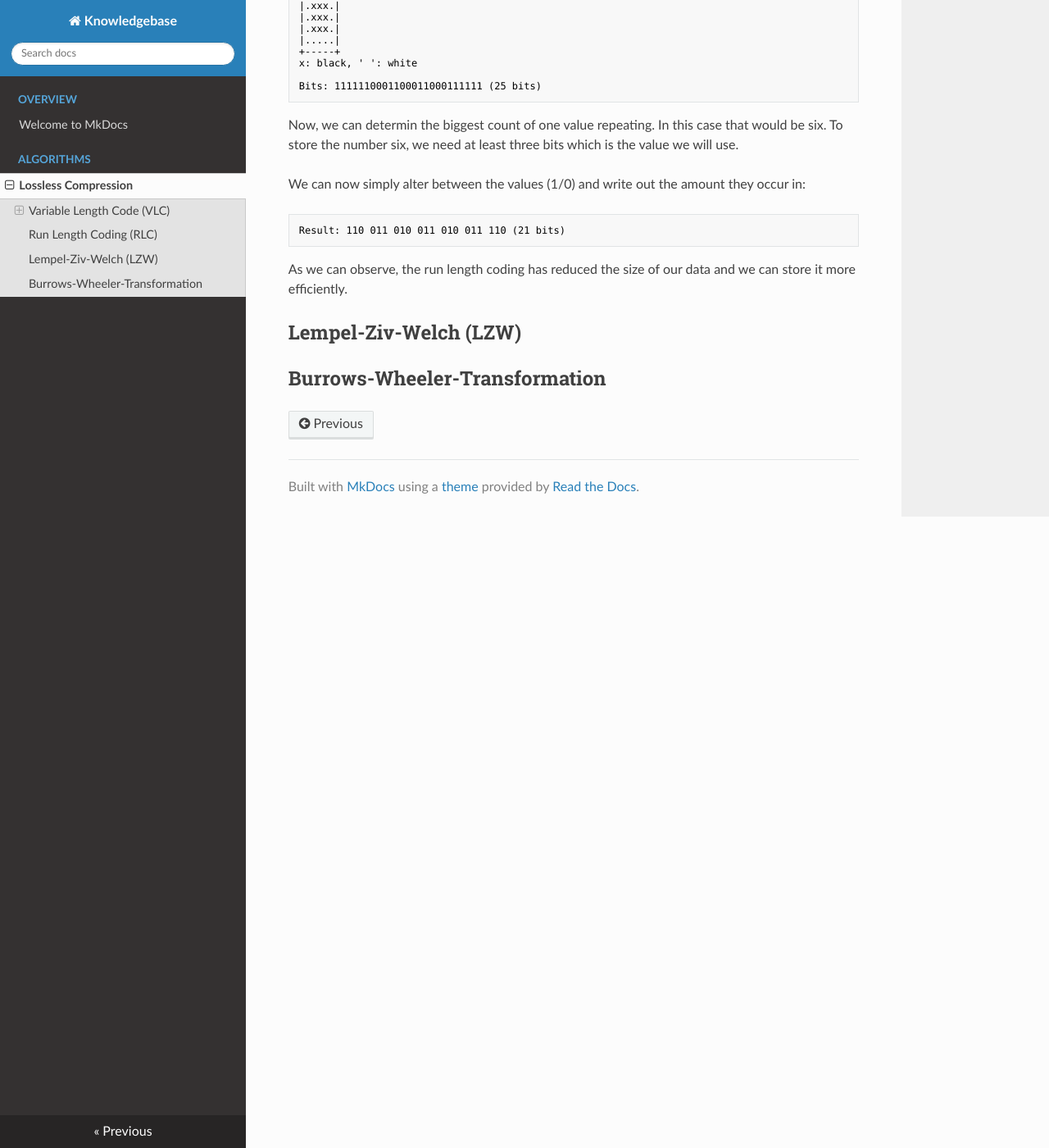
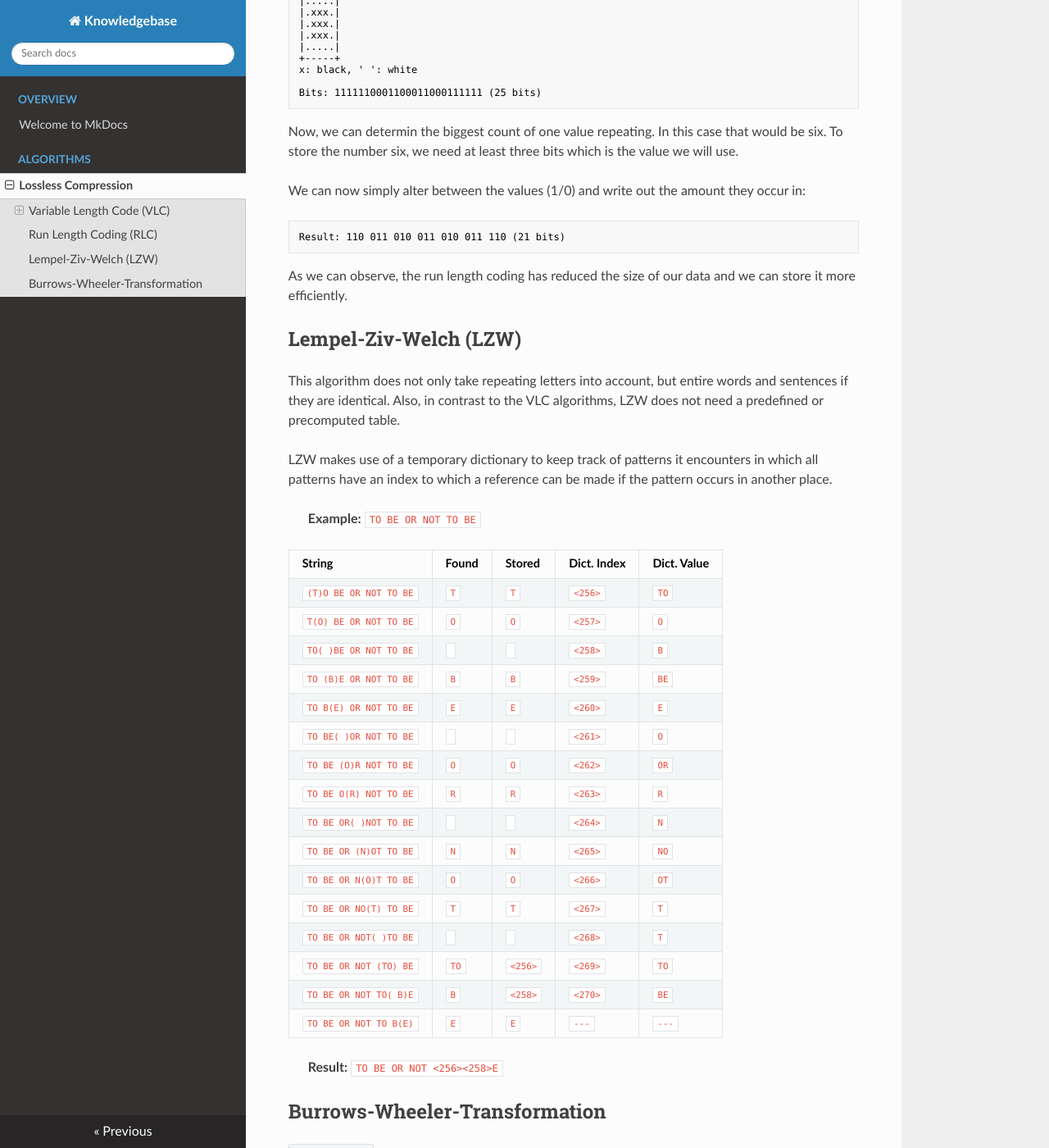
Before and after one commit to TimKral5/knowledgebase, an MkDocs documentation site: the page built from docs/lossless_compression.md, in a window 1280 px wide and 1400 px high, scrolled down 1871 px. Shown: the whole window at 82% size. Built offline with MkDocs 1.6.1, drawn with Linux system fonts in a browser that asks for light colours; nearby versions of some CDN libraries.

Commit message:
fill in section for the lzw compression

````diff
--- a/docs/lossless_compression.md
+++ b/docs/lossless_compression.md
@@ -60,9 +60,9 @@ graph TD
     AN-->|1|N["N(1)"]
 ```
 
-> **Example:** HUFFMAN<br>
-> **Result:** 110001010001010011 (18 bit)<br>
-> **Original:** HUFFMAN (7 bytes)
+> <div>**Example:** HUFFMAN</div>
+> <div>**Result:** 110001010001010011 (18 bit)</div>
+> <div>**Original:** HUFFMAN (7 bytes)</div>
 
 In this example, only the letter `F` occurs more than once. Since
 that is a letter that occurs more often, the tree is made so that
@@ -106,4 +106,38 @@ data and we can store it more efficiently.
 
 ## Lempel-Ziv-Welch (LZW)
 
+This algorithm does not only take repeating letters into account, but
+entire words and sentences if they are identical. Also, in contrast
+to the VLC algorithms, LZW does not need a predefined or precomputed
+table.
+
+LZW makes use of a temporary dictionary to keep track of patterns it
+encounters in which all patterns have an index to which a reference
+can be made if the pattern occurs in another place.
+
+> **Example:** `TO BE OR NOT TO BE`
+
+| String | Found | Stored | Dict. Index | Dict. Value |
+|--------|-------|--------|-------------|-------------|
+| `(T)O BE OR NOT TO BE` | `T` | `T` | `<256>` | `TO` |
+| `T(O) BE OR NOT TO BE` | `O` | `O` | `<257>` | `O ` |
+| `TO( )BE OR NOT TO BE` | ` ` | ` ` | `<258>` | ` B` |
+| `TO (B)E OR NOT TO BE` | `B` | `B` | `<259>` | `BE` |
+| `TO B(E) OR NOT TO BE` | `E` | `E` | `<260>` | `E ` |
+| `TO BE( )OR NOT TO BE` | ` ` | ` ` | `<261>` | ` O` |
+| `TO BE (O)R NOT TO BE` | `O` | `O` | `<262>` | `OR` |
+| `TO BE O(R) NOT TO BE` | `R` | `R` | `<263>` | `R ` |
+| `TO BE OR( )NOT TO BE` | ` ` | ` ` | `<264>` | ` N` |
+| `TO BE OR (N)OT TO BE` | `N` | `N` | `<265>` | `NO` |
+| `TO BE OR N(O)T TO BE` | `O` | `O` | `<266>` | `OT` |
+| `TO BE OR NO(T) TO BE` | `T` | `T` | `<267>` | `T ` |
+| `TO BE OR NOT( )TO BE` | ` ` | ` ` | `<268>` | ` T` |
+| `TO BE OR NOT (TO) BE` | `TO` | `<256>` | `<269>` | `TO ` |
+| `TO BE OR NOT TO( B)E` | ` B` | `<258>` | `<270>` | ` BE` |
+| `TO BE OR NOT TO B(E)` | `E` | `E` | `---` | `---` |
+
+> **Result:** `TO BE OR NOT <256><258>E`
+
 ## Burrows-Wheeler-Transformation
+
+<!-- TODO: BWT -->
````
